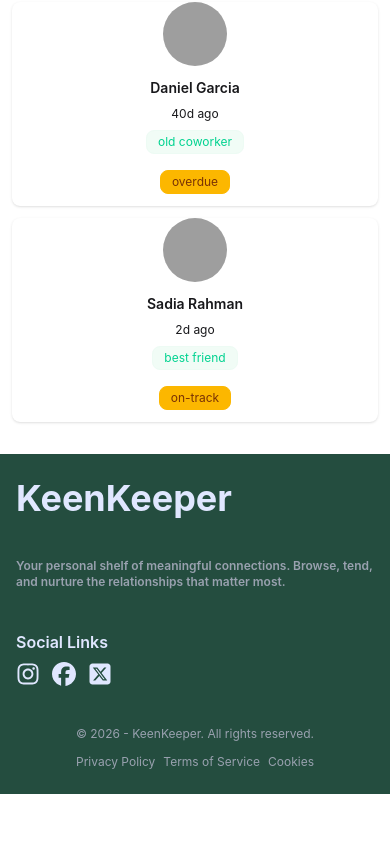
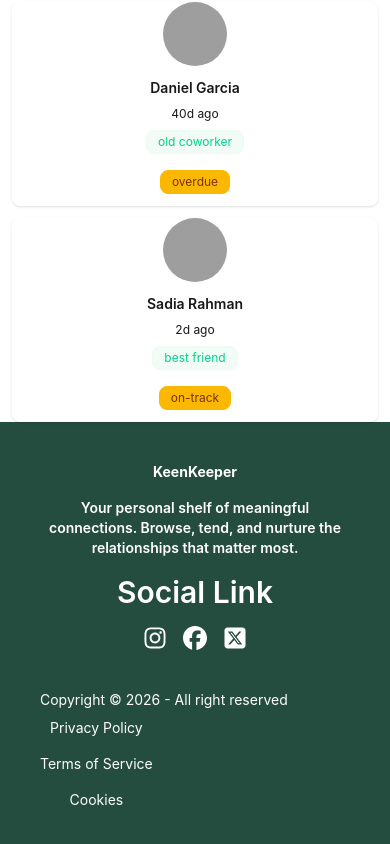
Before and after one commit to rakibulislam08/keen-keeper, a React (Vite) app: page / in a window 390 px wide. Shown: the part 2874-3718 px from the top of the page. Before the commit the page ends 3668 px from the top, so only its background shows below. Built offline with nearby package versions, Linux system fonts and the light colour scheme; grey boxes are pictures that could not be loaded.

Commit message:
responsive footer section

```diff
--- a/src/components/Footer/Footer.jsx
+++ b/src/components/Footer/Footer.jsx
@@ -3,31 +3,33 @@
 
 const Footer = () => {
     return (
-        <footer className="footer footer-vertical grid sm:grid-cols-1 lg:grid-cols-2 bg-[#244D3F] text-primary-content mt-8 px-4 ">
-            <h1 className='text-4xl sm:text-6xl md:text-7xl lg:text-8xl font-bold mt-6 sm:mt-8 md:mt-10'>KeenKeeper</h1>
+        <div className='mx-auto'>
+            <footer className="footer   bg-[#244D3F] p-10">
+                <div className='container mx-auto flex flex-col   gap-4 justify-center text-center items-center'>
+                    <h1 className='lg:text-5xl font-bold sm:text-sm text-white'>KeenKeeper</h1>
 
-            <p className="font-semibold text-gray-400 text-xs sm:text-sm md:text-base max-w-md">
+                    <p className="font-semibold  text-white">
                         Your personal shelf of meaningful connections. Browse, tend, and nurture the relationships that matter most.
                     </p>
-
+                    <p className='text-white font-semibold text-3xl'>Social Link</p>
                     <nav>
-                <h3 className='text-base sm:text-lg md:text-xl font-semibold'>Social Links</h3>
-                <div className="grid grid-flow-col gap-3 sm:gap-4 text-2xl sm:text-3xl md:text-4xl">
+                        <div className="grid grid-flow-col gap-4 text-white text-2xl">
                             <FaInstagram />
                             <FaFacebook />
                             <FaSquareXTwitter />
                         </div>
                     </nav>
-            <div className='flex flex-col sm:flex-row justify-between items-center gap-3 sm:gap-4 text-xs sm:text-sm text-gray-400 w-full mb-6 sm:mb-8 md:mb-10'>
-                <p> © {new Date().getFullYear()} - KeenKeeper. All rights reserved.</p>
-                <div className='flex flex-wrap justify-center sm:justify-end gap-2 sm:gap-3 md:gap-4 text-xs sm:text-sm text-gray-400'>
+                </div>
+                <div className='container mx-auto sm:px-15 lg:flex sm:flex-row justify-between   text-white'>
+                    <p>Copyright © {new Date().getFullYear()} - All right reserved</p>
+                    <div className='flex sm:flex-row flex-col gap-4 justify-center items-center'>
                         <p>Privacy Policy</p>
                         <p>Terms of Service</p>
                         <p>Cookies</p>
                     </div>
                 </div>
-
             </footer>
+        </div>
     );
 };
 
```
Lines whose indentation alone changed are shown as unchanged.
